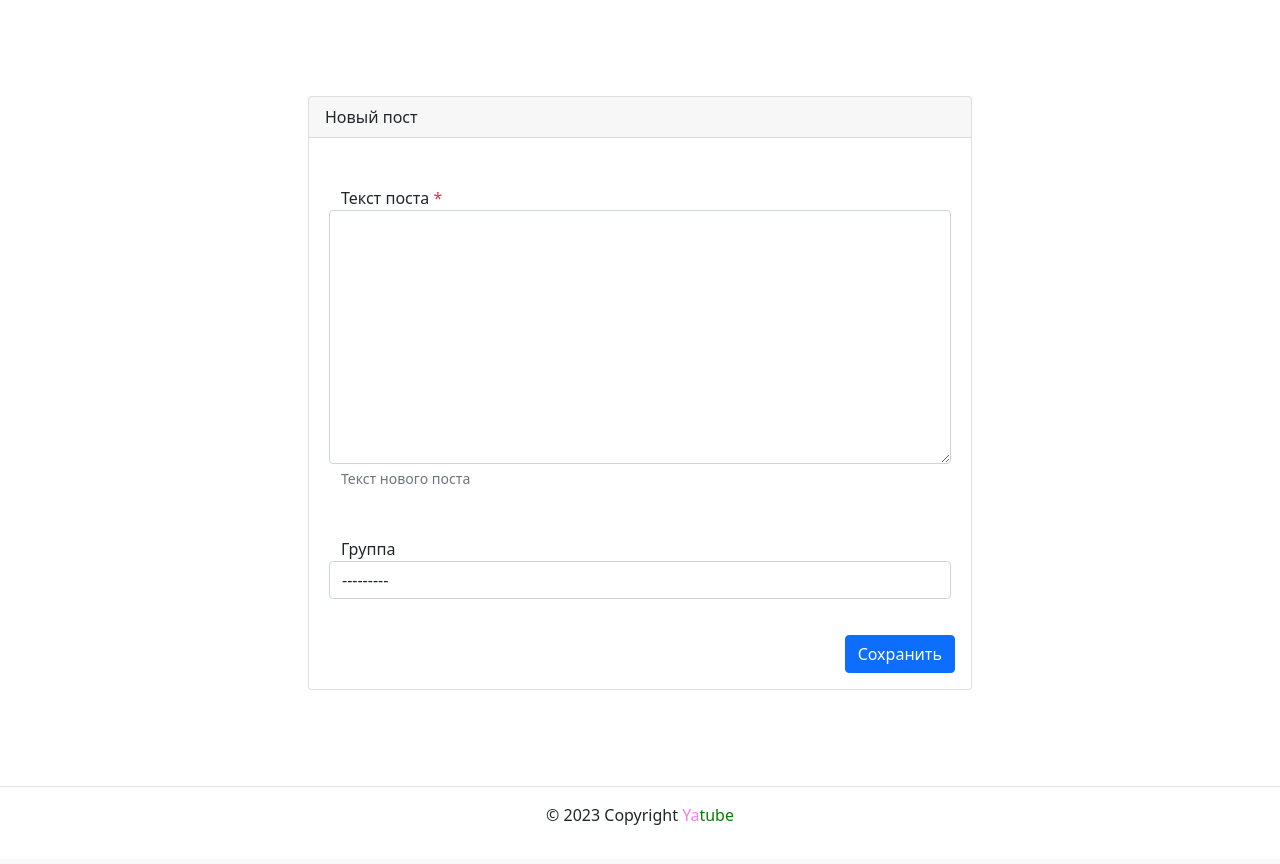
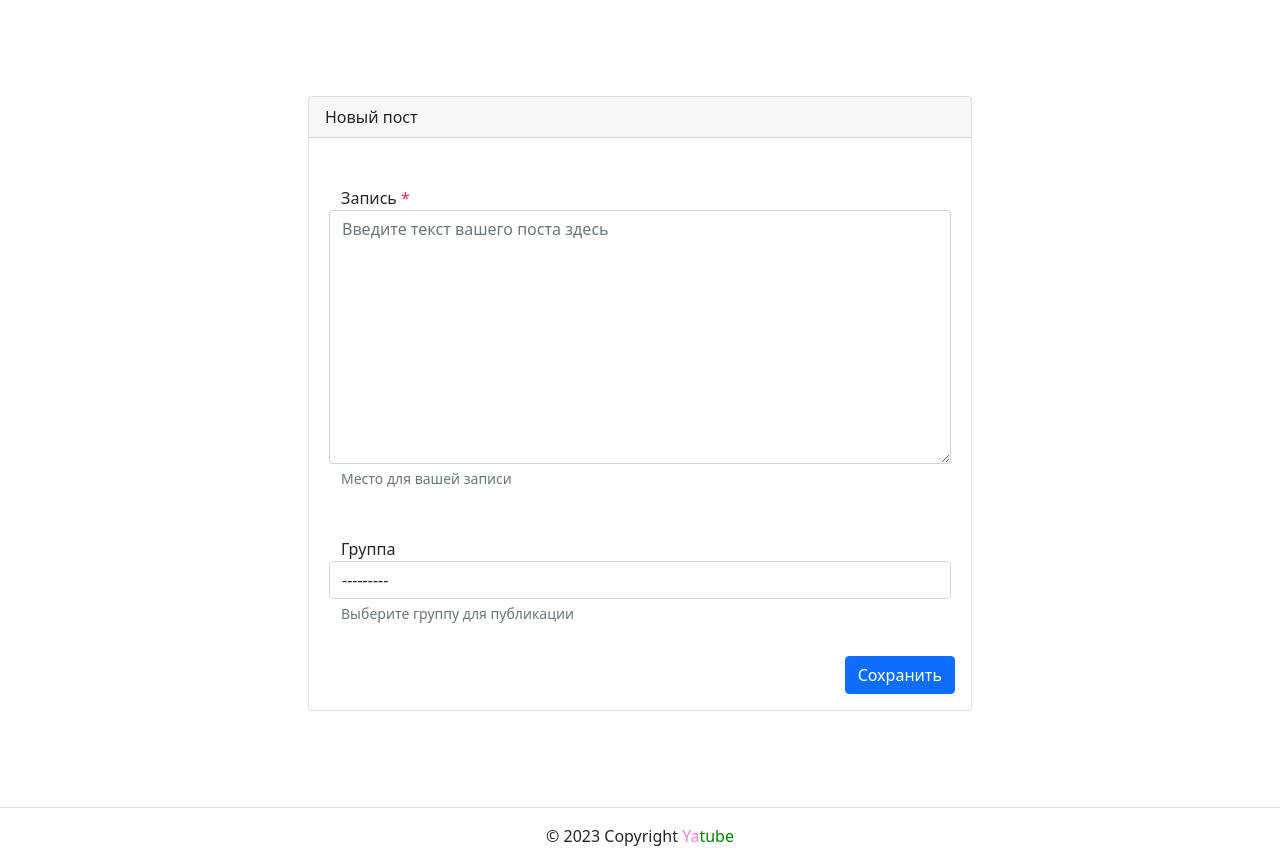
Before and after one commit to Artyom-Serov/project_yatube, a Django app: page /create/ in a window 1280 px wide. Shown: the part 56-920 px from the top of the page. Before the commit the page ends 881 px from the top, so only its background shows below. Run offline with Django 3.2, Linux system fonts and the light colour scheme; a user stored in the database is signed in; tables that the repository leaves empty hold one stand-in row (values such as "Sample post"); some libraries are stand-ins or nearby versions.

Commit message:
Исправление ошибок создания постов

```diff
--- a/yatube/posts/forms.py
+++ b/yatube/posts/forms.py
@@ -7,6 +7,10 @@ class PostForm(forms.ModelForm):
         model = Post
         fields = ['text', 'group']
         widgets = {
-            'text': forms.Textarea(attrs={'class': 'form-control'}),
-            'group': forms.Select(attrs={'class': 'form-control'}),
+            'text': forms.Textarea(attrs={
+                'class': 'form-control',
+                'placeholder': 'Введите текст вашего поста здесь'}),
+            'group': forms.Select(attrs={
+                'class': 'form-control',
+                'title': 'Выберите группу для публикации'}),
         }
--- a/yatube/posts/models.py
+++ b/yatube/posts/models.py
@@ -7,10 +7,11 @@ User = get_user_model()
 
 class Post(models.Model):
     """Модель постов."""
-    text = models.TextField(verbose_name="Запись")
+    text = models.TextField(verbose_name='Запись',
+                            help_text='Место для вашей записи')
     # Поле для хранения произвольного текста
     pub_date = models.DateTimeField(auto_now_add=True,
-                                    verbose_name="Дата создания"
+                                    verbose_name='Дата создания'
                                     )
     # Поле для хранения даты и времени
     author = models.ForeignKey(
@@ -27,7 +28,9 @@ class Post(models.Model):
         on_delete=models.SET_NULL,
         blank=True,
         null=True,
-        related_name='posts'
+        related_name='posts',
+        verbose_name='Группа',
+        help_text='Выберите группу для публикации'
     )
     # Поле для хранения группы, со ссылкой на модель Group.
     # параметр *on_delete=models.SET_NULL* обеспечивает
--- a/yatube/posts/views.py
+++ b/yatube/posts/views.py
@@ -9,18 +9,24 @@ DISPLAY = 10
 # Количество отображаемых постов
 
 
+def get_paginator(queryset, display, page_number):
+    # функция для паджинации данных в шаблонах
+    paginator = Paginator(queryset, display)
+    page_obj = paginator.get_page(page_number)
+    return paginator, page_obj
+
+
 def index(request):
     # Передаем адрес шаблона в переменную
     template = 'posts/index.html'
     # В переменную posts будет сохранена выборка из 10 объектов модели Post,
     # отсортированных по ordering в классе Meta
-    posts = Post.objects.all()[:]
-    paginator = Paginator(posts, DISPLAY)
+    posts = Post.objects.all()
     # Из URL извлекаем номер запрошенной страницы - это значение параметра page
     page_number = request.GET.get('page')
-    # Получаем набор записей для страницы с запрошенным номером
-    page_obj = paginator.get_page(page_number)
-    # Отдаем в словаре контекста lkz отправки информации в шаблон
+    # Подключаем функцию паджинации
+    paginator, page_obj = get_paginator(posts, DISPLAY, page_number)
+    # Отдаем в словаре контекста для отправки информации в шаблон
     context = {
         'page_obj': page_obj,
     }
@@ -31,12 +37,10 @@ def group_posts(request, slug):
     template = 'posts/group_list.html'
     group = get_object_or_404(Group, slug=slug)
     posts = group.posts.all()
-    # создаем объект пагинатора, указывая количество элементов на странице
-    paginator = Paginator(posts, DISPLAY)
-    # получаем номер страницы из GET-параметра, либо используем 1
-    page_number = request.GET.get('page', 1)
-    # получаем объект страницы
-    page_obj = paginator.get_page(page_number)
+    # Получаем номер страницы из GET-параметра
+    page_number = request.GET.get('page')
+    # Подключаем функцию паджинации
+    paginator, page_obj = get_paginator(posts, DISPLAY, page_number)
     context = {
         'group': group,
         'posts': page_obj,
@@ -51,8 +55,8 @@ def profile(request, username):
     user = get_object_or_404(User, username=username)
     post_list = user.post_set.all().order_by('-pub_date')
     page_number = request.GET.get('page')
-    paginator = Paginator(post_list, DISPLAY)
-    page_obj = paginator.get_page(page_number)
+    # Подключаем функцию паджинации
+    paginator, page_obj = get_paginator(post_list, DISPLAY, page_number)
     context = {
         'author': user,
         'post_list': post_list,
--- a/yatube/templates/posts/create_post.html
+++ b/yatube/templates/posts/create_post.html
@@ -11,32 +11,27 @@
           Новый пост
         </div>
         <div class="card-body">
-          <form method="post" action="posts/create_post.html">
-            <input type="hidden" name="csrfmiddlewaretoken" value="">
+          <form method="post" action="{% url 'posts:post_create' %}">
+            {% csrf_token %}
             <div class="form-group row my-3 p-3">
               <label for="id_text">
-                Текст поста
-                <span class="required text-danger" >*</span>
+                {{ form.text.label }}
+                {% if form.text.field.required %}
+                  <span class="required text-danger">*</span>
+                {% endif %}
               </label>
-              <textarea name="text" cols="40" rows="10" class="form-control" required id="id_text">
-              </textarea>
-              <small id="id_text-help" class="form-text text-muted">
-                Текст нового поста
+              {{ form.text }}
+              <small id="{{ form.text.id_for_label }}-help" class="form-text text-muted">
+                {{ form.text.help_text }}
               </small>
             </div>
             <div class="form-group row my-3 p-3">
-              <label for="id_group">
-                Группа
+              <label for="{{ form.group.id_for_label }}">
+                {{ form.group.label }}
               </label>
-              <select name="group" class="form-control" id="id_group">
-                <option value="" selected>---------</option>
-                <option value="1">Группа: Лев Толстой – зеркало русской революции</option>
-                <option value="2">Просто мысли</option>
-              </select>
-              <small id="id_group-help" class="form-text text-muted">
-                {% if post.group %}
-                <a href="{% url 'posts:group_list' post.group.slug %}">все записи группы</a>
-                {% endif %}
+              {{ form.group }}
+              <small id="{{ form.group.id_for_label }}-help" class="form-text text-muted">
+                {{ form.group.help_text }}
               </small>
             </div>
             <div class="d-flex justify-content-end">
```
Also changed, not shown: yatube/posts/migrations/0004_auto_20230417_1545.py (added).
